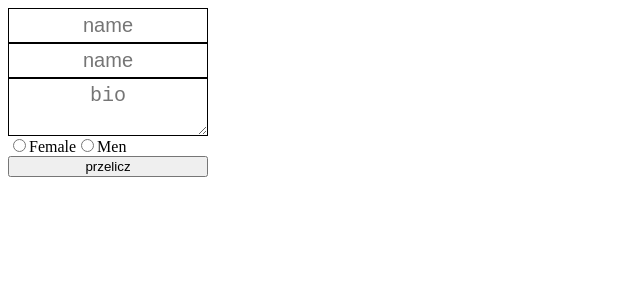
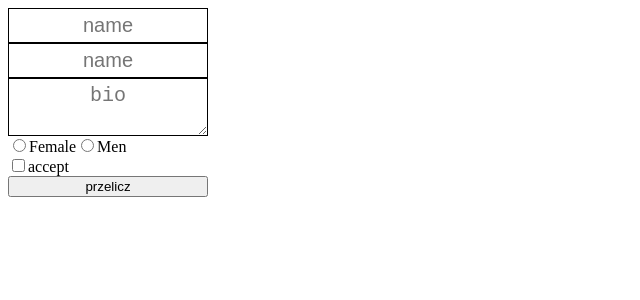
Before and after one commit to patryk-olti/25102021_SzkolaReacta, a React (Create React App) app: page / in a window 1280 px wide. Shown: the top 300 px of the page, without its empty margins (0-640 px from the left). Built offline with nearby package versions, Linux system fonts and the light colour scheme.

Commit message:
added checkbox

```diff
--- /dev/null
+++ b/src/Components/utilis/CheckBox.js
@@ -0,0 +1,29 @@
+import React from "react";
+
+const CheckBox = ({ handleInput, text, stateValue }) => {
+
+    const styles = {
+        border: '1px solid black',
+        fontSize: '20px',
+        padding: '5px',
+        textAlign: 'center'
+    }
+
+    const onChange = () => handleInput();
+
+    const isChecked = stateValue ? true : false;
+
+    return(
+        <label>
+            <input
+                style={styles}
+                type="checkbox"
+                onChange={onChange}
+                checked={isChecked}
+            />
+            {text}
+        </label>
+    )
+}
+
+export default CheckBox;
--- a/src/Components/utilis/RadioDiv.js
+++ b/src/Components/utilis/Div.js
@@ -1,6 +1,6 @@
 import React from "react";
 
-const RadioDiv = ({ children }) => {
+const Div = ({ children }) => {
 
     return(
         <div>
@@ -9,4 +9,4 @@ const RadioDiv = ({ children }) => {
     )
 }
 
-export default RadioDiv;
+export default Div;
--- a/src/Containers/utilis/UsersForm.js
+++ b/src/Containers/utilis/UsersForm.js
@@ -1,24 +1,29 @@
 import React, { useState } from "react";
 
 import Form from "../../Components/utilis/Form";
-import RadioDiv from "../../Components/utilis/RadioDiv";
+import Div from "../../Components/utilis/Div";
 import TextArea from "../../Components/utilis/TextArea";
 import Button from "../../Components/utilis/Button";
 import TextInput from "../../Components/utilis/TextInput";
 import RadioInput from "../../Components/utilis/RadioInput";
+import CheckBox from "../../Components/utilis/CheckBox";
 
 const UsersForm = () => {
 
     const [name, setName] = useState("");
     const [email, setEmail] = useState("");
     const [bio, setBio] = useState("");
-    const [sex, setSex] = useState("")
+    const [sex, setSex] = useState("");
+    const [accept, setAccept] = useState(false);
+
+    const toggleAccept = () => setAccept( prev => !prev );
 
     const resetValues = () => {
         setName("");
         setEmail("");
         setBio("");
         setSex("");
+        setAccept(false);
     }
 
     return(
@@ -26,10 +31,11 @@ const UsersForm = () => {
             <TextInput name="name" placeholder="name"  handleInput={setName} value={name}/>
             <TextInput name="email" placeholder="name"  handleInput={setEmail} value={email}/>
             <TextArea type="email" placeholder="bio" handleInput={setBio} value={bio} />
-            <RadioDiv>
+            <Div>
                 <RadioInput name="sex" handleInput={setSex} value="female" text="Female" stateValue={sex} />
                 <RadioInput name="sex" handleInput={setSex} value="men" text="Men" stateValue={sex} />
-            </RadioDiv>
+            </Div>
+            <CheckBox handleInput={toggleAccept} text="accept" stateValue={accept} />
             <Button name="przelicz" handleOnClick={resetValues} />
             {console.log(name, email, bio, sex)}
         </Form>
```
Also changed, not shown: src/Components/utilis/Input.js (deleted, +0 -38 lines).
